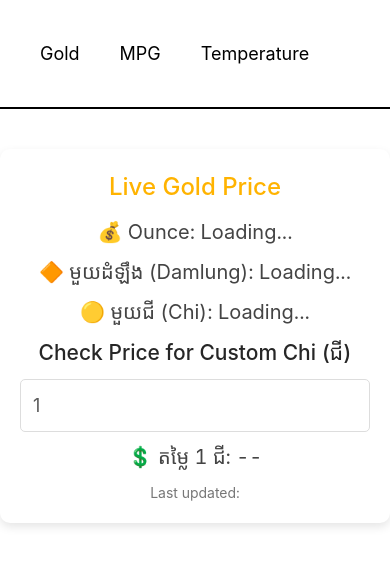
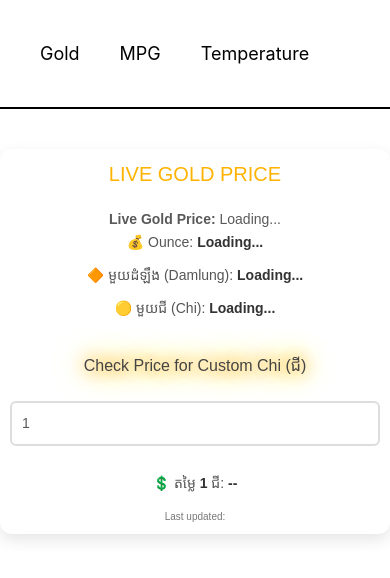
Before and after one commit to ousachea/My-cool-project, a Nuxt app: page /Gold in a window 390 px wide. Shown: the top 578 px of the page. Built offline with nearby package versions, Linux system fonts and the light colour scheme; no server answers.

Commit message:
Update Gold

```diff
--- a/components/Gold.vue
+++ b/components/Gold.vue
@@ -1,24 +1,29 @@
 <template>
   <div class="gold-wrapper">
-    <h1>Live Gold Price</h1>
+    <h1 class="fade-in">Live Gold Price</h1>
+
+    <!-- Display the last stored price -->
+    <div class="last-price fade-in">
+      <strong>Live Gold Price:</strong> <span>{{ lastRequestPrice || 'Loading...' }}</span>
+    </div>
 
     <!-- Stored Gold Price (Hidden) -->
     <span id="stored-price" style="display: none">{{ lastStoredPrice }}</span>
 
-    <!-- Gold Price Details -->
-    <div class="price">
-      💰 Ounce: <span>{{ goldPrice.ounce || "Loading..." }}</span>
+    <!-- Gold Price Details with Cool Animation -->
+    <div class="price fade-in pulse-animation bounce-animation">
+      💰 Ounce: <span>{{ goldPrice.ounce || 'Loading...' }}</span>
     </div>
-    <div class="price">
+    <div class="price fade-in pulse-animation bounce-animation">
       🔶 មួយដំឡឹង (Damlung):
-      <span>{{ goldPrice.damlung || "Loading..." }}</span>
+      <span>{{ goldPrice.damlung || 'Loading...' }}</span>
     </div>
-    <div class="price">
-      🟡 មួយជី (Chi): <span>{{ goldPrice.chi || "Loading..." }}</span>
+    <div class="price fade-in pulse-animation bounce-animation">
+      🟡 មួយជី (Chi): <span>{{ goldPrice.chi || 'Loading...' }}</span>
     </div>
 
     <!-- Custom Chi Price -->
-    <h2>Check Price for Custom Chi (ជី)</h2>
+    <h2 class="slide-up glow-animation">Check Price for Custom Chi (ជី)</h2>
     <input
       type="number"
       step="0.01"
@@ -26,13 +31,14 @@
       placeholder="Enter Chi"
       min="0"
       @input="calculateChiPrice"
+      class="hover-animate shake-animation"
     />
-    <div class="price">
+    <div class="price fade-in">
       💲 តម្លៃ <span>{{ customChiAmount }}</span> ជី:
-      <span>{{ customChiPrice || "--" }}</span>
+      <span>{{ customChiPrice || '--' }}</span>
     </div>
 
-    <div class="timestamp">Last updated: {{ lastUpdated }}</div>
+    <div class="timestamp fade-in slide-up">Last updated: {{ lastUpdated }}</div>
   </div>
 </template>
 
@@ -46,24 +52,25 @@ export default {
       lastUpdated: null,
       pricePerChi: 0,
       checkInterval: 30 * 60 * 1000, // 30 minutes
-      lastStoredPrice: "",
+      lastStoredPrice: '',
+      lastRequestPrice: '',
     };
   },
   mounted() {
     this.lastStoredPrice = document
-      .getElementById("stored-price")
+      .getElementById('stored-price')
       .innerText.trim();
     this.checkGoldPrice();
   },
   methods: {
     async checkGoldPrice() {
       if (process.client) {
-        const lastUpdateTime = localStorage.getItem("last_gold_update");
+        const lastUpdateTime = localStorage.getItem('last_gold_update');
         const now = new Date().getTime();
 
         if (lastUpdateTime && now - lastUpdateTime < this.checkInterval) {
           console.log(
-            "Skipping API call, last update was less than 30 min ago."
+            'Skipping API call, last update was less than 30 min ago.'
           );
           return;
         }
@@ -71,14 +78,14 @@ export default {
         const newPrice = await this.fetchGoldPrice(false);
         if (newPrice && newPrice.ounce !== this.lastStoredPrice) {
           await this.fetchGoldPrice(true);
-          localStorage.setItem("last_gold_update", now);
+          localStorage.setItem('last_gold_update', now);
         }
       }
     },
     async fetchGoldPrice(updateUI) {
       try {
-        const response = await fetch("https://www.goldapi.io/api/XAU/USD", {
-          headers: { "x-access-token": "goldapi-vf9wd19m6tl90rg-io" },
+        const response = await fetch('https://www.goldapi.io/api/XAU/USD', {
+          headers: { 'x-access-token': 'goldapi-vf9wd19m6tl90rg-io' },
         });
         const data = await response.json();
 
@@ -93,15 +100,18 @@ export default {
           chi: `$${this.pricePerChi.toFixed(2)}`,
         };
 
+        // Update stored price and the price displayed
         if (updateUI) {
           this.goldPrice = newPrice;
           this.lastUpdated = new Date().toLocaleTimeString();
           this.calculateChiPrice(); // Update custom chi price
-          document.getElementById("stored-price").innerText = newPrice.ounce;
+          document.getElementById('stored-price').innerText = newPrice.ounce;
+          this.lastRequestPrice = newPrice.ounce; // Store the last price
         }
+
         return newPrice;
       } catch (error) {
-        console.error("Error fetching gold price", error);
+        console.error('Error fetching gold price', error);
         return null;
       }
     },
@@ -118,38 +128,218 @@ export default {
 </script>
 
 <style>
-/* Styles for Better UI */
+/* General Styles */
 .gold-wrapper {
   background-color: #fff;
   padding: 20px;
-  border-radius: 10px;
-  box-shadow: 0px 4px 10px rgba(0, 0, 0, 0.1);
-  max-width: 400px;
-  margin: auto;
+  border-radius: 12px;
+  box-shadow: 0px 6px 15px rgba(0, 0, 0, 0.1);
+  max-width: 450px;
+  margin: 20px auto;
   text-align: center;
+  font-family: 'Arial', sans-serif;
 }
 
 h1 {
   color: #ffb300;
-  font-size: 24px;
+  font-size: 26px;
+  margin-bottom: 20px;
+  text-transform: uppercase;
+}
+
+h2 {
+  font-size: 22px;
+  color: #444;
+  margin-top: 25px;
 }
 
 .price {
-  font-size: 20px;
-  margin: 10px 0;
-  color: #444;
+  font-size: 18px;
+  margin: 12px 0;
+  color: #555;
 }
 
 input {
   width: 100%;
-  padding: 12px;
+  padding: 14px;
   font-size: 18px;
-  border: 1px solid #ddd;
-  border-radius: 5px;
+  border: 2px solid #ddd;
+  border-radius: 6px;
+  margin: 15px 0;
+  transition: border-color 0.3s;
+}
+
+input:focus {
+  border-color: #ffb300;
+  outline: none;
 }
 
 .timestamp {
   color: #777;
-  margin-top: 10px;
+  margin-top: 15px;
+  font-size: 14px;
+}
+
+.price span {
+  font-weight: bold;
+  color: #333;
+}
+
+.price, .timestamp {
+  font-family: 'Arial', sans-serif;
+}
+
+/* Animation Effects */
+.fade-in {
+  animation: fadeIn 1s ease-out forwards;
+}
+
+.pulse-animation {
+  animation: pulse 1.5s infinite alternate;
+}
+
+.bounce-animation {
+  animation: bounce 2s infinite;
+}
+
+.slide-up {
+  animation: slideUp 0.8s ease-out forwards;
+}
+
+.glow-animation {
+  animation: glow 1.5s infinite alternate;
+}
+
+.shake-animation {
+  animation: shake 1s infinite;
+}
+
+.hover-animate:hover {
+  transform: scale(1.05);
+  transition: transform 0.3s ease;
+}
+
+/* Animation Keyframes */
+@keyframes fadeIn {
+  from {
+    opacity: 0;
+  }
+  to {
+    opacity: 1;
+  }
+}
+
+@keyframes pulse {
+  0% {
+    transform: scale(1);
+    opacity: 1;
+  }
+  100% {
+    transform: scale(1.1);
+    opacity: 0.8;
+  }
+}
+
+@keyframes bounce {
+  0%, 100% {
+    transform: translateY(0);
+  }
+  50% {
+    transform: translateY(-10px);
+  }
+}
+
+@keyframes slideUp {
+  from {
+    transform: translateY(20px);
+    opacity: 0;
+  }
+  to {
+    transform: translateY(0);
+    opacity: 1;
+  }
+}
+
+@keyframes glow {
+  0% {
+    text-shadow: 0 0 10px #ffb300, 0 0 20px #ffb300, 0 0 30px #ffb300;
+  }
+  100% {
+    text-shadow: 0 0 15px #ffb300, 0 0 25px #ffb300, 0 0 35px #ffb300;
+  }
+}
+
+@keyframes shake {
+  0% {
+    transform: translateX(0);
+  }
+  25% {
+    transform: translateX(-5px);
+  }
+  50% {
+    transform: translateX(5px);
+  }
+  75% {
+    transform: translateX(-5px);
+  }
+  100% {
+    transform: translateX(0);
+  }
+}
+
+/* Responsive Styles for Mobile */
+@media (max-width: 600px) {
+  .gold-wrapper {
+    padding: 15px;
+    max-width: 100%;
+  }
+
+  h1 {
+    font-size: 22px;
+  }
+
+  h2 {
+    font-size: 18px;
+  }
+
+  .price {
+    font-size: 16px;
+  }
+
+  input {
+    font-size: 16px;
+    padding: 12px;
+  }
+
+  .timestamp {
+    font-size: 12px;
+  }
+}
+
+@media (max-width: 400px) {
+  .gold-wrapper {
+    padding: 10px;
+  }
+
+  h1 {
+    font-size: 20px;
+  }
+
+  h2 {
+    font-size: 16px;
+  }
+
+  .price {
+    font-size: 14px;
+  }
+
+  input {
+    font-size: 14px;
+    padding: 10px;
+  }
+
+  .timestamp {
+    font-size: 10px;
+  }
 }
 </style>
```
